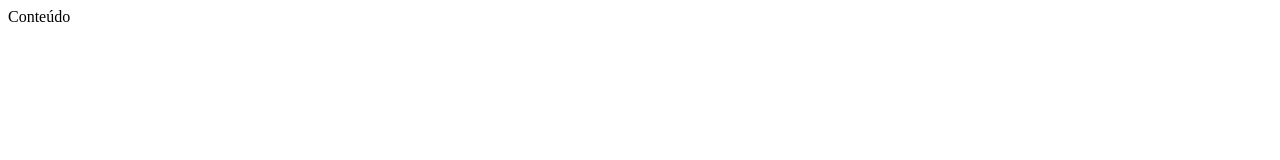
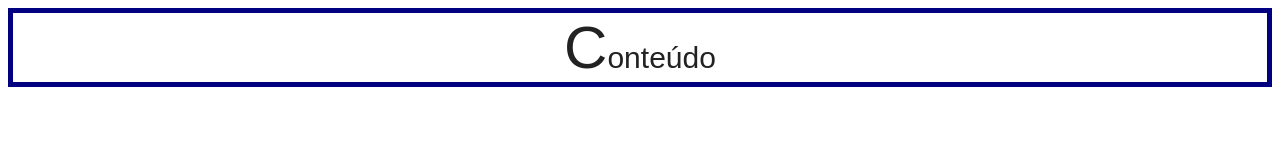
Before and after one commit to Livcrst/WEBMODERNO, a plain HTML site: page Fundamentos/Css/anatomia.html in a window 1280 px wide. Drawn offline with Linux system fonts and the light colour scheme.

```diff
--- a/Fundamentos/Css/anatomia.html
+++ b/Fundamentos/Css/anatomia.html
@@ -6,6 +6,31 @@
     <title>Anatomia CSS</title>
     <style>
         /* ... */
+        .selector{
+            color: #222;
+            font-size: 30px;
+            text-align: center;
+            /* Multiplos valores */
+            border: solid 5px navy; /*Shorthand property :: Acesso mais rápido*/
+            font-family: Arial, Helvetica, sans-serif; /* alternativas, dar opções */
+            /* Funções pré definidas do css */
+            width:(100%-100px);
+            background-color: rgb(255,255,255);
+
+        }
+
+        /* Uso de pseudo classes  */
+        .selector:hover{
+            /* Pseudo classe apenas : */
+            background-color: orangered;
+        }
+        /* Uso de pseudo elementos */
+        .selector::first-letter{
+            /* Pseudo elemento usa :: */
+            font-size: 60px;
+        }
+        /* Padrão de nomenclatura */
+        /* Em Css é dashcase, mas pode usar camelcase */
     </style>
 </head>
 
--- a/Fundamentos/Css/css/tag.css
+++ b/Fundamentos/Css/css/tag.css
@@ -0,0 +1,10 @@
+body{
+    font-size: 40px;
+}
+ol, ul {
+    padding: 0px;
+}
+.tag{
+    border: solid 4px;
+    margin: 5px;
+}
```
